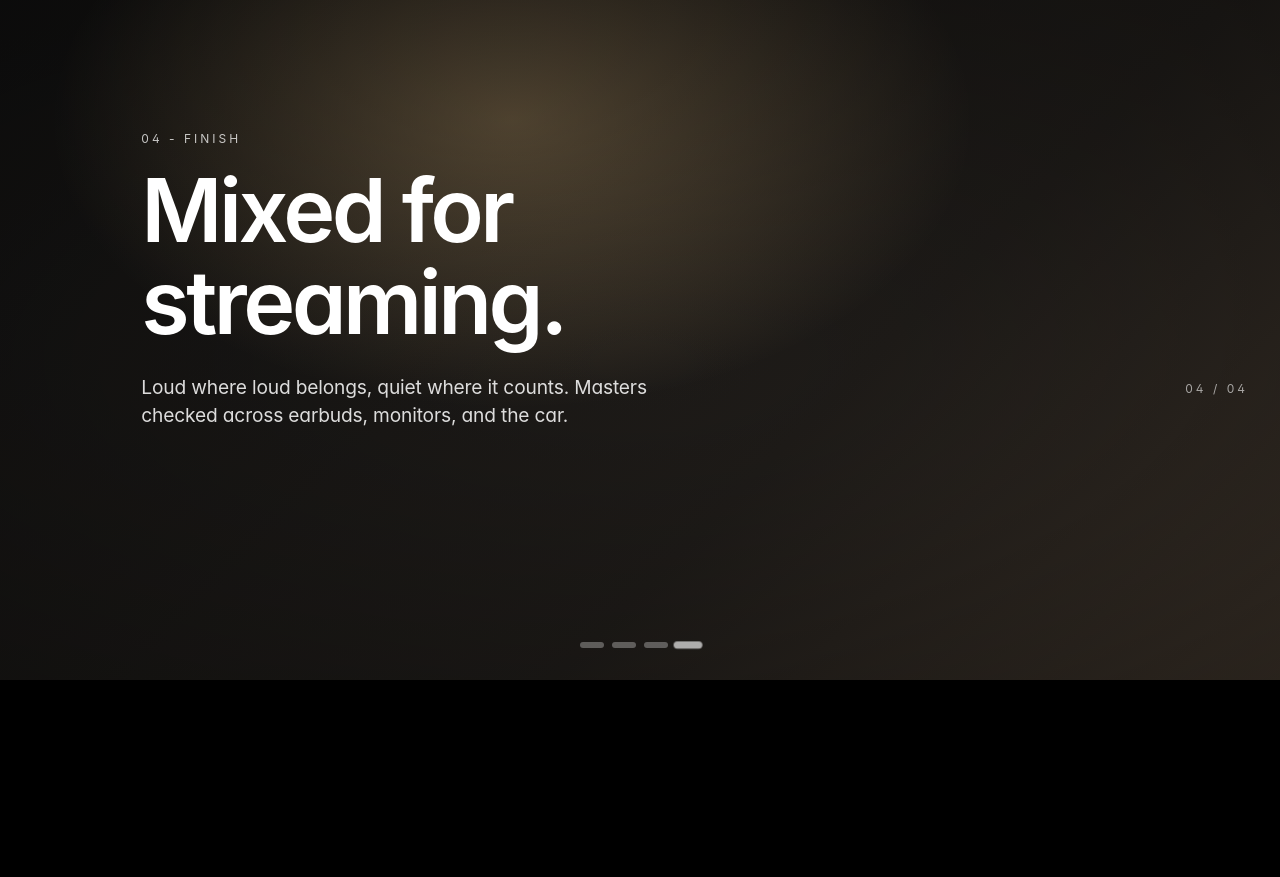
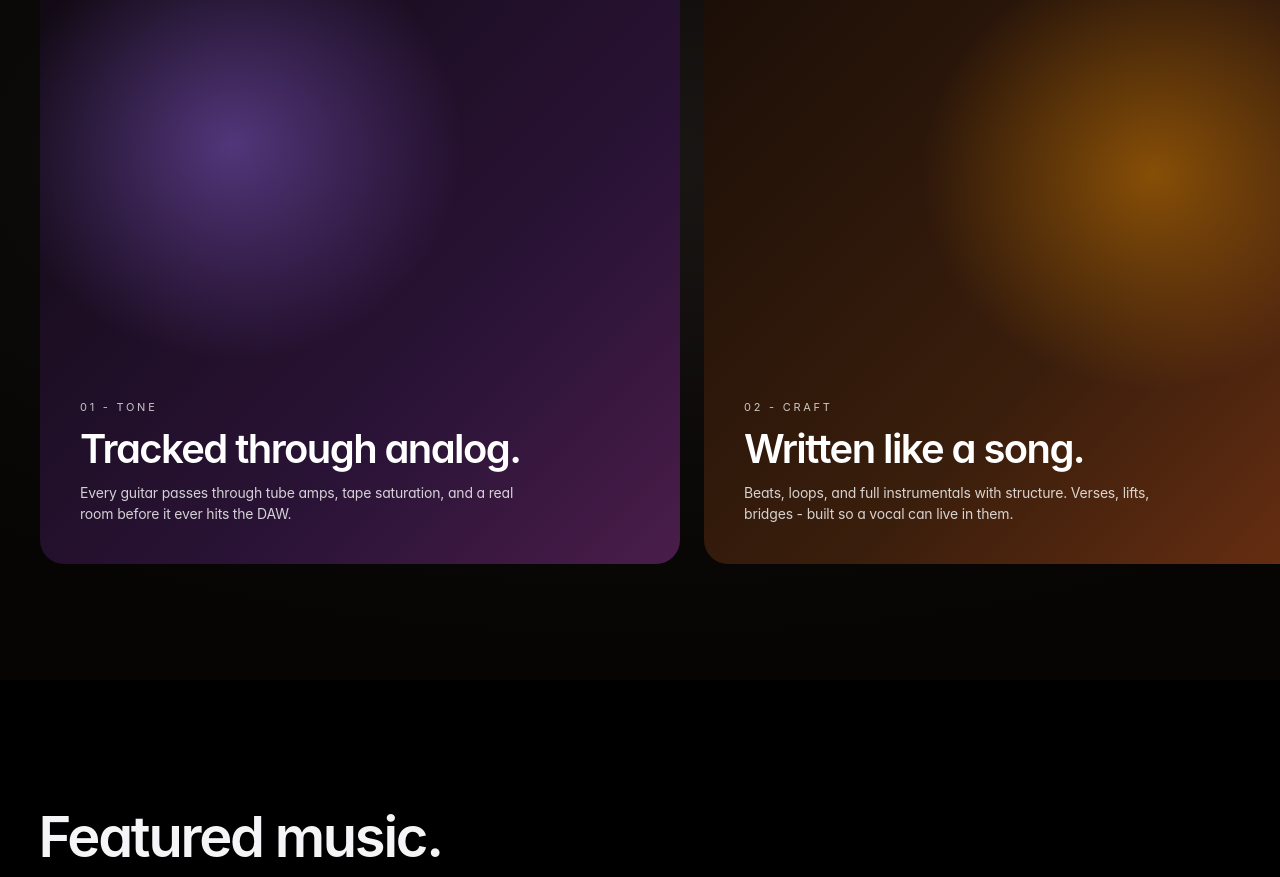
Before and after one commit to matthewgodinez24-boop/Nathan-Godinez, a Next.js app: page / in a window 1280 px wide. Shown: the part 920-1797 px from the top of the page. Built offline with nearby package versions, Linux system fonts and the light colour scheme.

Commit message:
Showcase: absolute-anchor scroll on consume (kills teleport drift); GPU compositing on track + per-panel paint containment; Lenis bumped to defaults (lerp 0.1, duration 1.2)

```diff
--- a/src/components/home/HorizontalShowcase.tsx
+++ b/src/components/home/HorizontalShowcase.tsx
@@ -1,79 +1,47 @@
 "use client";
 
-import { useRef, useSyncExternalStore } from "react";
+import { useLayoutEffect, useRef, useState } from "react";
 import {
   motion,
-  useMotionValue,
   useMotionValueEvent,
   useReducedMotion,
   useScroll,
   useTransform,
-  type MotionValue,
 } from "framer-motion";
 
 /**
- * Smooth one-shot horizontal showcase.
+ * One-shot horizontal showcase.
  *
- * Architecture (the standard scroll-linked pattern):
- *   1. Tall outer wrapper (~5.5x the viewport).
- *   2. A 100vh sticky child that pins to the screen for the wrapper's full
- *      vertical span.
- *   3. Inside the sticky child, a flex "track" of panels (each w-screen).
- *   4. The vertical scroll progress through the wrapper (0..1) maps to the
- *      track's translateX. The browser (with Lenis smoothing in our case)
- *      drives the actual scroll; Framer Motion just maps the value to a
- *      transform. No wheel interception, no per-frame React state, no
- *      collapsing of the wrapper while the user is inside it.
+ * Behavior split into three render branches:
+ * - prefers-reduced-motion → <FallbackStack> (vertical accessible stack).
+ * - First entry per browser tab → <ScrollJackedShowcase> (sticky pin + horizontal pan
+ *   driven by vertical scroll progress).
+ * - After consumption → <PassThroughRow> (a normal 100vh block with the same
+ *   panels arranged in a horizontal-snap strip the user can revisit at will).
  *
- * One-shot lock — the tricky part:
- *   The earlier versions toggled the `x` style between a MotionValue and a
- *   static string at completion. That re-binding is what felt choppy at the
- *   transition. The fix here is a *ratcheted* MotionValue: scrollYProgress
- *   feeds into a derived value that ONLY ever increases. Once the user has
- *   reached a given progress, scrolling back up doesn't decrement it. The
- *   panels never un-pan, and we never have to swap the source of `x`.
+ * Consumption is persisted under STORAGE_KEY in sessionStorage, scoped per tab.
  *
- *   Side benefit: the same ratchet visually locks the panels at the final
- *   frame after completion, without an explicit "completed" branch on the
- *   render path. The pan is always one continuous motion value, top to
- *   bottom, hydration to unmount.
+ * Anti-teleport (the bug we're fixing):
+ *   The earlier compensation was *relative*: capture wrapper height before the
+ *   flip, subtract `wrapper.offsetHeight` after, scrollBy the delta. That drifts
+ *   because the consume threshold doesn't fire at exactly the same scroll
+ *   position every time — Framer Motion's `change` events fire at slightly
+ *   different progress values depending on velocity.
  *
- * Persistence:
- *   When `scrollYProgress` reaches the end the first time, we write
- *   `showcase-consumed=1` to sessionStorage. On future mounts in the same
- *   browser tab — back navigation, refresh — `useSyncExternalStore` reads
- *   the flag and we render `PassThroughGrid` instead. Cinematic plays once.
- *
- *   sessionStorage was chosen deliberately: localStorage would dismiss the
- *   cinematic forever; bare React state would re-trap users on every nav
- *   roundtrip. sessionStorage = "once per browser tab" — exactly the spec.
+ *   Fix: anchor the post-flip scroll to an *absolute* Y, captured BEFORE the
+ *   flip via `getBoundingClientRect().top + window.scrollY`. After commit, we
+ *   scroll the window to that exact Y so the now-100vh section sits flush at
+ *   the top of the viewport, regardless of where the threshold triggered.
  */
 
 const STORAGE_KEY = "showcase-consumed";
-const COMPLETION_THRESHOLD = 0.985;
 
-function getStoredConsumed() {
+function readStoredConsumed(): boolean {
   if (typeof window === "undefined") return false;
   try {
     return sessionStorage.getItem(STORAGE_KEY) === "1";
   } catch {
     return false;
-  }
-}
-
-function subscribeToStorage(listener: () => void) {
-  if (typeof window === "undefined") return () => {};
-  window.addEventListener("storage", listener);
-  return () => window.removeEventListener("storage", listener);
-}
-
-function storeConsumed() {
-  try {
-    sessionStorage.setItem(STORAGE_KEY, "1");
-  } catch {
-    // sessionStorage may be blocked (private browsing, sandboxed iframes).
-    // The ratchet still locks the visual within this mount; only the
-    // cross-mount memory is lost in that case.
   }
 }
 
@@ -117,56 +85,92 @@ const panels: Panel[] = [
 
 export function HorizontalShowcase() {
   const reduced = useReducedMotion();
-  const consumed = useSyncExternalStore(
-    subscribeToStorage,
-    getStoredConsumed,
-    () => false,
-  );
+  // Lazy initializer reads sessionStorage on first client render. SSR returns
+  // false (no window). On returning visits in the same tab, the component
+  // hydrates straight to the PassThroughRow branch.
+  const [consumed, setConsumed] = useState<boolean>(() => readStoredConsumed());
+  const containerRef = useRef<HTMLDivElement | null>(null);
+  // Sync guard. State is async; this is sync. Without it, fast scroll bursts
+  // could fire `markConsumed` more than once before React commits.
+  const consumedRef = useRef<boolean>(consumed);
+  // Absolute Y of the section's top, captured BEFORE the height flip. After
+  // commit, we scroll to this exact value so the now-100vh section sits flush
+  // at the top of the viewport — independent of where the threshold fired.
+  const sectionTopRef = useRef<number | null>(null);
 
-  if (reduced || consumed) return <PassThroughGrid />;
-  return <SmoothScrollShowcase onComplete={storeConsumed} />;
+  useLayoutEffect(() => {
+    if (sectionTopRef.current == null) return;
+    const target = sectionTopRef.current;
+    sectionTopRef.current = null;
+    // Prefer Lenis if it's running globally — using its `scrollTo` with
+    // `immediate: true, force: true` updates Lenis's internal target AND the
+    // actual scroll position together. Without that, Lenis's next RAF tick
+    // can lerp back toward a stale (pre-flip) target and drag the user away
+    // from the anchor we just set.
+    const lenis = window.__lenis;
+    if (lenis) {
+      lenis.scrollTo(target, { immediate: true, force: true });
+    } else {
+      window.scrollTo({ top: target, behavior: "instant" as ScrollBehavior });
+    }
+  }, [consumed]);
+
+  function markConsumed() {
+    if (consumedRef.current || !containerRef.current) return;
+    consumedRef.current = true;
+    // Capture the section's absolute Y BEFORE the height flip. The wrapper is
+    // about to shrink by ~360vh; we'll scroll the user to this exact Y after
+    // commit so the new 100vh section sits flush at the top of the viewport.
+    const rect = containerRef.current.getBoundingClientRect();
+    sectionTopRef.current = rect.top + window.scrollY;
+    setConsumed(true);
+    try {
+      sessionStorage.setItem(STORAGE_KEY, "1");
+    } catch {
+      // sessionStorage may be blocked (private browsing, sandboxed iframes).
+      // The runtime ref still locks the visual within this mount; only the
+      // cross-mount memory is lost.
+    }
   }
 
-function SmoothScrollShowcase({ onComplete }: { onComplete: () => void }) {
+  if (reduced) return <FallbackStack />;
+
+  return (
+    <div ref={containerRef} suppressHydrationWarning>
+      {consumed ? (
+        <PassThroughRow />
+      ) : (
+        <ScrollJackedShowcase onConsumed={markConsumed} />
+      )}
+    </div>
+  );
+}
+
+/* ---------------- Scroll-jacked first pass ---------------- */
+
+function ScrollJackedShowcase({ onConsumed }: { onConsumed: () => void }) {
   const wrapperRef = useRef<HTMLElement | null>(null);
   const panelCount = panels.length;
-  // 150vh of vertical scroll runway per panel transition. More runway = each
-  // wheel/trackpad event produces a smaller horizontal step = smoother feel.
-  const wrapperVh = (panelCount - 1) * 150 + 100;
-  // Translate units in vw (explicit, GPU-friendly, no parent-width inference).
-  const translateMaxVw = (panelCount - 1) * -100;
+  const wrapperVh = (panelCount - 1) * 120 + 100;
+  const translatePct = -((panelCount - 1) * 100);
 
   const { scrollYProgress } = useScroll({
     target: wrapperRef,
     offset: ["start start", "end end"],
   });
 
-  // Ratchet: a MotionValue that mirrors scrollYProgress on the way up but
-  // never decreases. Both the visual lock and the completion check key off
-  // this single value, so there's never a moment where the pan source changes.
-  const ratchet = useMotionValue(0);
-  const lastProgressRef = useRef(0);
-  const completionFiredRef = useRef(false);
+  const x = useTransform(
+    scrollYProgress,
+    [0.05, 0.95],
+    ["0%", `${translatePct}%`],
+  );
 
-  useMotionValueEvent(scrollYProgress, "change", (value) => {
-    if (value > lastProgressRef.current) {
-      lastProgressRef.current = value;
-      ratchet.set(value);
-    }
-    if (!completionFiredRef.current && value >= COMPLETION_THRESHOLD) {
-      completionFiredRef.current = true;
-      onComplete();
-    }
+  // Tighter threshold (0.999 instead of 0.985) so consumption fires at a
+  // deterministic point near the very end of the pan. The `consumedRef` guard
+  // inside `markConsumed` prevents re-entry, so a high threshold is safe.
+  useMotionValueEvent(scrollYProgress, "change", (v) => {
+    if (v >= 0.999) onConsumed();
   });
-
-  // Map ratcheted progress -> horizontal translate. The 0.05 / 0.95 padding
-  // gives the first and last panels a moment of "rest" at the edges of the
-  // sticky range — they sit fully on screen rather than half-arrived.
-  const x = useTransform(
-    ratchet,
-    [0.05, 0.95],
-    ["0vw", `${translateMaxVw}vw`],
-  );
 
   return (
     <section
@@ -179,11 +183,14 @@ function SmoothScrollShowcase({ onComplete }: { onComplete: () => void }) {
         <motion.div
           style={{
             x,
-            // Promote the panel track to its own GPU layer so the long
-            // horizontal translates don't trigger main-thread repaints.
+            // Promote the panel track to its own GPU layer and contain its
+            // paint. The track is ~5760px wide on a 1440px viewport; without
+            // these hints, scroll-velocity spikes can re-rasterize on the main
+            // thread and visibly stutter.
             willChange: "transform",
-            translateZ: 0,
             backfaceVisibility: "hidden",
+            transform: "translateZ(0)",
+            contain: "layout paint",
           }}
           className="flex h-full"
         >
@@ -206,7 +213,7 @@ function SmoothScrollShowcase({ onComplete }: { onComplete: () => void }) {
               key={index}
               index={index}
               total={panelCount}
-              progress={ratchet}
+              progress={scrollYProgress}
             />
           ))}
         </div>
@@ -219,47 +226,77 @@ function SmoothScrollShowcase({ onComplete }: { onComplete: () => void }) {
   );
 }
 
-function PassThroughGrid() {
+/* ---------------- Pass-through row, after consumption ---------------- */
+
+function PassThroughRow() {
   return (
     <section
       aria-label="What goes into a Nathan Godinez record"
-      className="section"
+      className="relative isolate h-dvh overflow-hidden"
       style={{
         background:
           "radial-gradient(80% 60% at 50% 35%, #1a1614 0%, #0c0a09 60%, #060504 100%)",
       }}
     >
-      <div className="container-x">
-        <div className="mb-10 max-w-2xl text-white">
-          <p className="text-[12px] uppercase tracking-[0.25em] text-white/55">
-            The process
-          </p>
-          <h2 className="display mt-3 text-[clamp(2rem,5vw,4rem)]">
-            What goes into a record.
-          </h2>
-        </div>
-
-        <div className="grid gap-5 md:grid-cols-2">
+      <div
+        className="flex h-full snap-x snap-mandatory items-center gap-6 overflow-x-auto px-[max(2.5rem,calc((100vw-1280px)/2+1.25rem))] pb-8"
+        style={{ scrollbarWidth: "none" }}
+      >
         {panels.map((panel) => (
           <article
             key={panel.title}
-              className="flex min-h-[260px] flex-col justify-end overflow-hidden rounded-3xl p-8 text-white"
+            className="flex h-[78%] w-[min(86vw,640px)] shrink-0 snap-center flex-col justify-end overflow-hidden rounded-3xl p-10 text-white"
             style={{ background: panel.background }}
           >
             <p className="text-[11px] uppercase tracking-[0.25em] opacity-75">
               {panel.eyebrow}
             </p>
-              <h3 className="display mt-3 text-[clamp(1.65rem,3vw,2.35rem)]">
+            <h3 className="display mt-3 text-[clamp(1.75rem,3.5vw,2.5rem)]">
               {panel.title}
             </h3>
             <p className="mt-3 max-w-md text-[14px] opacity-80">{panel.body}</p>
           </article>
         ))}
       </div>
+
+      <style>{`
+        section[aria-label="What goes into a Nathan Godinez record"] [class*="snap-x"]::-webkit-scrollbar { display: none; }
+      `}</style>
+    </section>
+  );
+}
+
+/* ---------------- Reduced-motion fallback ---------------- */
+
+function FallbackStack() {
+  return (
+    <section
+      aria-label="What goes into a Nathan Godinez record"
+      className="section"
+      style={{ background: "var(--bg-soft)" }}
+    >
+      <div className="container-x grid gap-8">
+        {panels.map((panel) => (
+          <article
+            key={panel.title}
+            className="overflow-hidden rounded-3xl p-10 text-white"
+            style={{ background: panel.background }}
+          >
+            <p className="text-[12px] uppercase tracking-[0.25em] opacity-75">
+              {panel.eyebrow}
+            </p>
+            <h3 className="display mt-3 text-[clamp(1.75rem,4vw,3rem)]">
+              {panel.title}
+            </h3>
+            <p className="mt-4 max-w-xl text-[15px] opacity-85">{panel.body}</p>
+          </article>
+        ))}
       </div>
     </section>
   );
 }
+
+/* ---------------- Sub-components ---------------- */
 
 function PanelSlide({
   panel,
@@ -273,7 +310,12 @@ function PanelSlide({
   return (
     <div
       className="relative flex h-full w-screen shrink-0 items-center"
-      style={{ background: panel.background }}
+      style={{
+        background: panel.background,
+        // Each panel paints independently — prevents one panel's repaint from
+        // invalidating the rest of the track during fast scroll.
+        contain: "layout paint",
+      }}
     >
       <div
         aria-hidden
@@ -310,7 +352,7 @@ function ProgressDot({
 }: {
   index: number;
   total: number;
-  progress: MotionValue<number>;
+  progress: ReturnType<typeof useScroll>["scrollYProgress"];
 }) {
   const start = (index - 0.4) / (total - 1);
   const end = (index + 0.4) / (total - 1);
```
Also changed, not shown: src/components/SmoothScroll.tsx (+5 -2 lines), 1 other file (tests, documents, lock files or other folders). Lines whose indentation alone changed are shown as unchanged.
